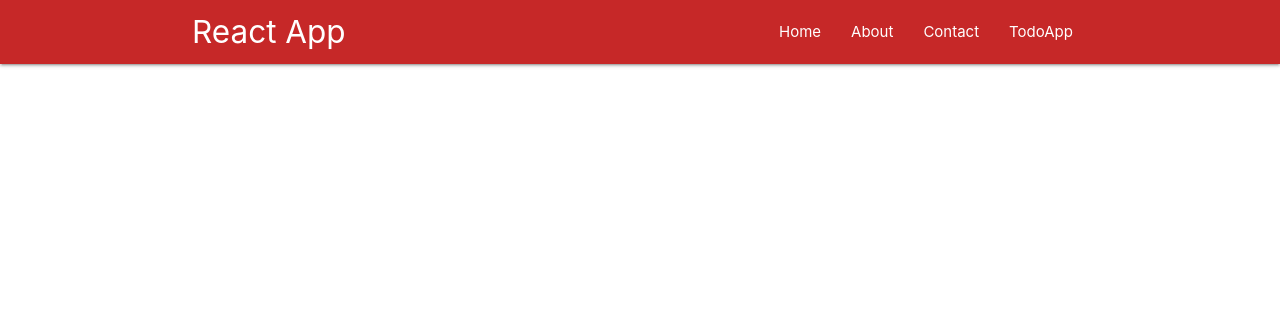
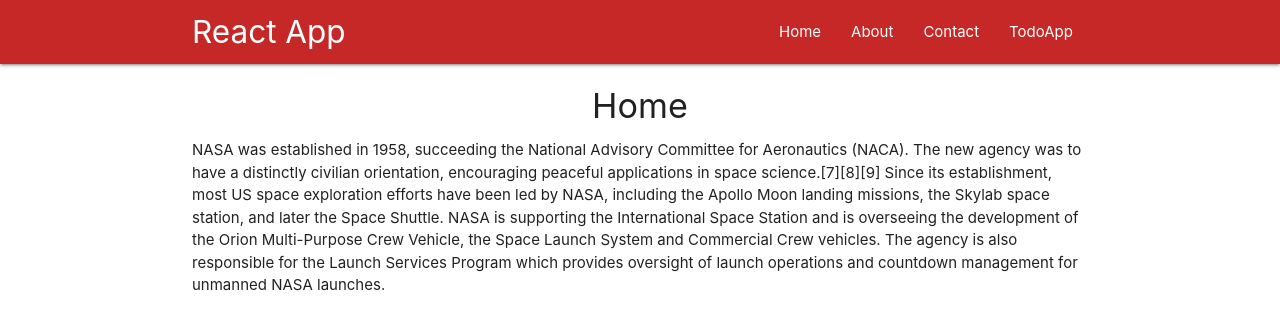
Before and after one commit to adrian-glowienka/redux-training, a React (Create React App) app: page / in a window 1280 px wide. Shown: the top 330 px of the page. Built offline with nearby package versions, Linux system fonts and the light colour scheme.

Commit message:
add link

```diff
--- a/src/App.js
+++ b/src/App.js
@@ -12,7 +12,7 @@
       <BrowserRouter>
         <div className="App">
           <Navbar />
-          <Route path="/home" component={Home} />
+          <Route exact path="/" component={Home} />
           <Route path="/about" component={About} />
           <Route path="/contact" component={Contact} />
           <Route path="/todolist" component={Todolist} />
--- a/src/components/Navbar.js
+++ b/src/components/Navbar.js
@@ -1,4 +1,5 @@
 import React from 'react';
+import { Link } from 'react-router-dom';
 
 const Navbar = () => {
     return (
@@ -6,10 +7,10 @@
             <div className="container">
                 <a className="brand-logo">React App</a>
                 <ul className="right">
-                    <li><a href="/home">Home</a></li>
-                    <li><a href="/about">About</a></li>
-                    <li><a href="/contact">Contact</a></li>
-                    <li><a href="/todolist">TodoApp</a></li>
+                    <li><Link to="/">Home</Link></li>
+                    <li><Link to="/about">About</Link></li>
+                    <li><Link to="/contact">Contact</Link></li>
+                    <li><Link to="/todolist">TodoApp</Link></li>
                 </ul>
             </div>
         </nav>
```
